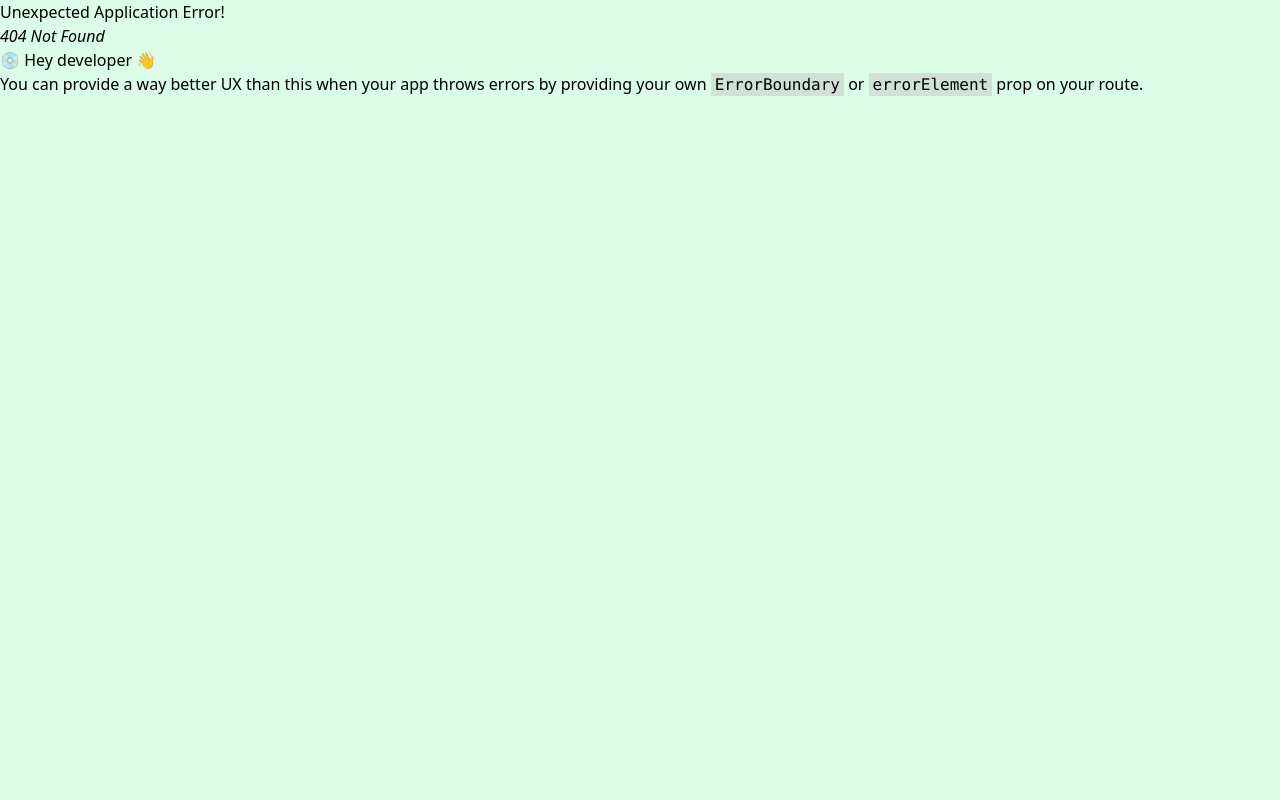
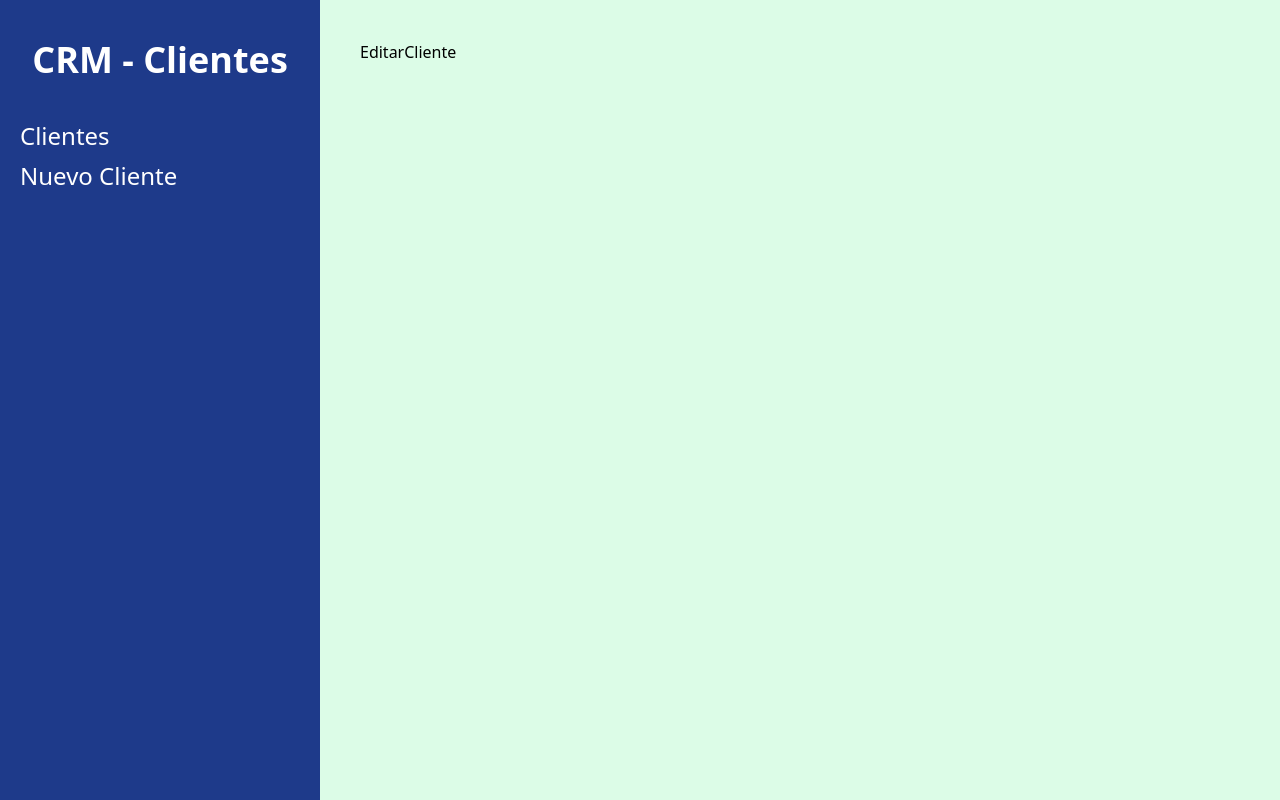
Before and after one commit to fschwalb/crm-react, a React (Vite) app: page /clientes/1/editar in a window 1280 px wide. Before the commit this address had no page. Built offline with nearby package versions, Linux system fonts and the light colour scheme; data requests are answered from the project's data file.

Commit message:
Errors pages

```diff
--- a/db.json
+++ b/db.json
@@ -1,5 +1,5 @@
 {
-    "clientes" : [
+  "clientes": [
     {
       "id": 1,
       "nombre": "Juan",
@@ -41,6 +41,14 @@
       "telefono": 123249348,
       "email": "fernando@juan.com",
       "empresa": "Codigo Con Juan"
+    },
+    {
+      "nombre": "Netflix",
+      "empresa": "Nombre",
+      "email": "fer.costa@gmail.com",
+      "telefono": "692908527",
+      "notas": "ssss",
+      "id": 7
     }
   ]
 }
--- a/src/components/Cliente.jsx
+++ b/src/components/Cliente.jsx
@@ -1,6 +1,10 @@
+import { useNavigate } from "react-router-dom";
+
 
 
 function Cliente({ cliente }) {
+
+    const navigate = useNavigate();
 
     const { nombre, empresa, email, telefono, id } = cliente;
 
@@ -20,6 +24,7 @@ function Cliente({ cliente }) {
                 <button
                     type="button"
                     className="text-blue-600 hover:text-blue-700 uppercase font-bold text-xs"
+                    onClick={ () => navigate(`/clientes/${id}/editar`) }
                 >
                     Editar
                 </button>
--- a/src/components/ErrorPage.jsx
+++ b/src/components/ErrorPage.jsx
@@ -3,13 +3,11 @@ import { useRouteError } from "react-router-dom";
 export default function ErrorPage() {
     const error = useRouteError()
 
-    console.log(error.message);
-
     return(
         <div className="space-y-8">
             <h1 className="text-center text-6xl font-extrabold mt-20 text-blue-900">CRM - Clientes</h1>
             <p className="text-center">Hubo un error</p>
-            <p className="text-center">{error.message}</p>
+            <p className="text-center">{error.statusText || error.message}</p>
         </div>
     )
 }
--- /dev/null
+++ b/src/data/clientes.js
@@ -0,0 +1,33 @@
+
+export async function obtenerClientes() {
+
+    const respuesta = await fetch(import.meta.env.VITE_API_URL)
+
+    const resultado = await respuesta.json()
+
+    return resultado;
+}
+
+export async function obtenerCliente( id ) {
+
+    const respuesta = await fetch(`${import.meta.env.VITE_API_URL}/${id}`)
+
+    const resultado = await respuesta.json()
+
+    return resultado;
+}
+
+export async function agregarCliente( datos ) {
+    try {
+        const respuesta = await fetch(import.meta.env.VITE_API_URL, {
+            method: 'POST',
+            body: JSON.stringify(datos),
+            headers: {
+                'Content-Type': 'application/json'
+            }
+        })
+        await respuesta.json()
+    } catch (error) {
+        console.log(error);
+    }
+}
--- a/src/data/clientes.jsx
+++ /dev/null
@@ -1,9 +0,0 @@
-
-export async function obtenerClientes() {
-
-    const respuesta = await fetch(import.meta.env.VITE_API_URL)
-
-    const resultado = await respuesta.json()
-
-    return resultado;
-}
--- a/src/main.jsx
+++ b/src/main.jsx
@@ -5,7 +5,9 @@ import { createBrowserRouter, RouterProvider } from 'react-router-dom';
 import Layout from './components/Layout';
 import NuevoCliente, { action as nuevoClienteAction } from './pages/NuevoCliente';
 import Index, { loader as clientesLoader } from './pages/Index';
+import EditarCliente, { loader as editarClienteLoader } from './pages/EditarCliente';
 import ErrorPage from './components/ErrorPage';
+
 
 
 const router = createBrowserRouter([
@@ -23,6 +25,12 @@ const router = createBrowserRouter([
         path: '/clientes/nuevo',
         element: <NuevoCliente />,
         action: nuevoClienteAction
+      },
+      {
+        path: '/clientes/:clienteId/editar',
+        element: <EditarCliente />,
+        loader: editarClienteLoader,
+        errorElement: <ErrorPage />
       }
     ]
   }
--- /dev/null
+++ b/src/pages/EditarCliente.jsx
@@ -0,0 +1,24 @@
+import { obtenerCliente } from "../data/clientes";
+
+
+
+export async function loader({ params }) {
+    const cliente = await obtenerCliente( params.clienteId );
+
+    if( Object.values(cliente).length === 0 ) {
+        throw new Response( '', {
+            status: 404,
+            statusText: 'El cliente no existe'
+        })
+    }
+
+    return cliente;
+}
+
+function EditarCliente() {
+    return (
+        <div>EditarCliente</div>
+    )
+}
+
+export default EditarCliente;
--- a/src/pages/NuevoCliente.jsx
+++ b/src/pages/NuevoCliente.jsx
@@ -1,6 +1,7 @@
-import { Form, useNavigate, useActionData } from "react-router-dom";
+import { Form, useNavigate, useActionData, redirect } from "react-router-dom";
 import Formulario from "../components/Formulario";
 import Error from "../components/Error";
+import { agregarCliente } from "../data/clientes";
 
 export async function action({ request }) {
     const formData = await request.formData();
@@ -27,6 +28,10 @@ export async function action({ request }) {
     if( Object.keys(errores).length ) {
         return errores
     }
+
+    await agregarCliente(datos)
+
+    return redirect('/');
 }
 
 
```
Lines whose indentation alone changed are shown as unchanged.
